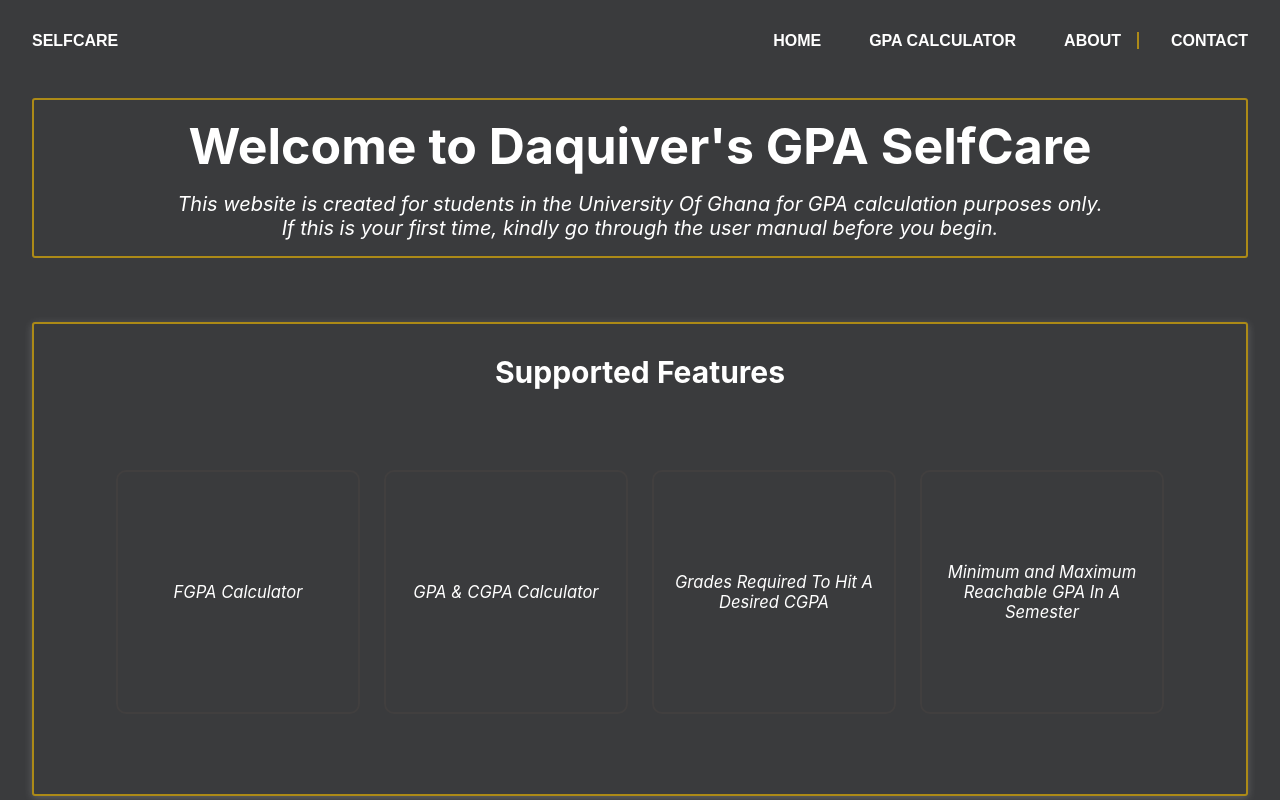
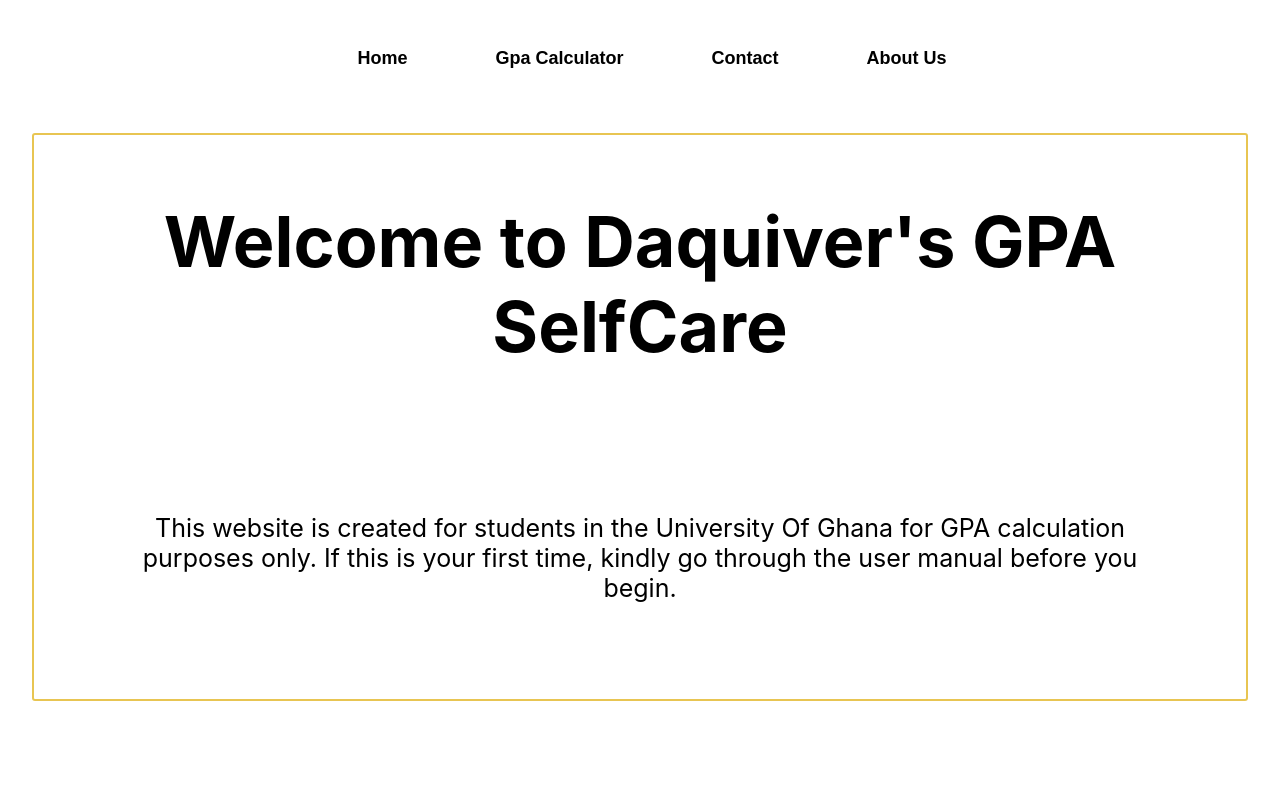
Before and after one commit to Developers-League/gpa-frontend, a React (Create React App) app: page / in a window 1280 px wide. Shown: the top 800 px of the page. Built offline with nearby package versions, Linux system fonts and the light colour scheme.

Commit message:
Feature updates and bug fixes

```diff
--- a/src/App.css
+++ b/src/App.css
@@ -1,15 +1,18 @@
 * {
-  background-color: #3a3b3d;
-  color: white;
+  margin: 0;
 
   /* background-color: whitesmoke;
   color: black; */
 }
 
 .app {
-   /* margin:10px 10rem 10px 10rem; */
    display: flex;
    flex-direction: column;
-   /* justify-content: center;
-   align-items: center; */
+   justify-content: center;
+   align-items: center;
 }
+
+.home {
+  height: 50rem;
+  margin: 0;
+}
--- a/src/components/features/Features.js
+++ b/src/components/features/Features.js
@@ -37,6 +37,10 @@
       <div className='support-frame' onClick={ () => handleClick('HLgpaForm')}>
         <h5>Minimum and Maximum Reachable GPA In A Semester</h5>
       </div>
+
+      <div className='support-frame'>
+        <h5>Convert Grade Weight</h5>
+      </div>
     </div>
 
     <div className='forms-container'>
--- a/src/components/forms/FgpaForm.js
+++ b/src/components/forms/FgpaForm.js
@@ -10,8 +10,15 @@
   const [cgpa4, setCgpa4] = useState("");
   const [result, setResult] = useState(null);
 
+
   const handleChange = (event) => {
     const { name, value } = event.target;
+
+    // Validate if the input is a positive number
+    if (value !== '' && (!/^\d*\.?\d+$/.test(value) || Number(value) < 0)) {
+      window.alert('Invalid input. Please enter a positive number.');
+      return;
+    }
 
     // Verify if values are lesser than 4.0 and set value to 4.0 if the inputed value is greater than 4.0
     switch (name) {
@@ -62,6 +69,10 @@
     setResult(null);
   };
 
+  const handleCloseResults = () => {
+    setResult(null);
+  }
+
   return (
     <div className='form-result'>
       <form>
@@ -87,6 +98,7 @@
           <p>Level 300 CGPA: {result.cgpa3}</p>
           <p>Level 400 CGPA: {result.cgpa4}</p>
           <p>Final GPA: {result.fgpa} ({result.classification})</p>
+          <button type='button' onClick={handleCloseResults}>Close</button>
         </div>
       )}
     </div>
--- a/src/components/forms/Form.css
+++ b/src/components/forms/Form.css
@@ -18,16 +18,15 @@
     border-radius: 5px;
     width: 20rem;
     text-align: center;
-    position: absolute;
-    translate:  50% -50%;
 }
 
-.result > p {
-    margin-top: 2rem ;
-    border-radius: 5px;
-    width: 20rem;
-    text-align: justify;
-}
+.result button {
+    background: rgba(206, 43, 43, 0.774);
+    border: none;
+    cursor: pointer;
+    font-size: 14px;
+    font-weight: bold;
+  }
 
 form{
     display: flex;
--- a/src/components/forms/GcgpaForm.js
+++ b/src/components/forms/GcgpaForm.js
@@ -10,7 +10,7 @@
   const [result, setResult] = useState(null);
 
   const gradesRegex = /^[A-Z+, ]*$/; // Grades input format
-  const creditsRegex = /^[\d, ]*$/;  // Grades input format
+  const creditsRegex = /^[\d, ]*$/;  // Credit input format
 
   const handleChange = (event) => {
     const { name, value } = event.target;
@@ -35,7 +35,7 @@
       // To validate the format and pattern of input
       if (!gradesRegex.test(grades) || !creditsRegex.test(credits)) {
         // Validation failed, handle the error
-        window.alert('Invalid input');
+        window.alert('Invalid input.');
         return;
       }
 
@@ -63,6 +63,10 @@
     setResult(null)
   };
 
+  const handleCloseResults = () => {
+    setResult(null);
+  }
+
   return (
     <div className='form-result'>
       <form>
@@ -82,6 +86,7 @@
         <div className='result'>
           <h3>Result</h3>
           <p>{result.feedback}</p>
+          <button type='button' onClick={handleCloseResults}>Close</button>
         </div>
       )}
     </div>
--- a/src/components/forms/HLgpaForm.js
+++ b/src/components/forms/HLgpaForm.js
@@ -9,8 +9,16 @@
   const [newChours, setNewChours] = useState("");
   const [result, setResult] = useState(null);
 
+  const inputRegex = /^[\d, ]*$/;  // Credit input format
+
   const handleChange = async (event) => {
     const { name, value } = event.target;
+
+    // Validate if the input is a positive number
+    if (value !== '' && (!/^\d*\.?\d+$/.test(value) || Number(value) < 0)) {
+      window.alert('Invalid input. Please enter a positive number.');
+      return;
+    }
 
     switch (name) {
       case 'oldCgpa':
@@ -32,6 +40,13 @@
     console.log(oldCgpa, oldChours, newChours);
 
     try {
+      // To validate the format and pattern of input
+      if (!inputRegex.test(oldCgpa, oldChours, newChours)) {
+        // Validation failed, handle the error
+        window.alert('Inputs cannot be negative.');
+        return;
+      }
+
       const response = await axios.post(url, {
         oldCgpa: parseFloat(oldCgpa),
         oldChours: parseFloat(oldChours),
@@ -55,6 +70,10 @@
     setResult(null);
   };
 
+  const handleCloseResults = () => {
+    setResult(null);
+  }
+
   return (
     <div className='form-result'>
       <form>
@@ -77,6 +96,7 @@
           <p>With a current CGPA of {result.oldCgpa}</p>
           <p>Minimum Attainable CGPA for this semester : {result.minCgpa} ({result.classificationMinCgpa})</p>
           <p>Maximum Attainable CGPA for this semester : {result.maxCgpa} ({result.classificationMaxCgpa})</p>
+          <button type='button' onClick={handleCloseResults}>Close</button>
         </div>
       )}
     </div>
--- a/src/components/forms/RgpaForm.js
+++ b/src/components/forms/RgpaForm.js
@@ -12,8 +12,15 @@
   const [courseNum, setCourseNum] = useState("");
   const [result, setResult] = useState(null);
 
+  const inputRegex = /^[\d, ]*$/;  // input format
+
   const handleChange = (event) => {
     const { name, value } = event.target;
+    // Validate if the input is a positive number
+    if (value !== '' && (!/^\d*\.?\d+$/.test(value) || Number(value) < 0)) {
+      window.alert('Invalid input. Please enter a positive number.');
+      return;
+    }
 
     // Verify if values are lesser than 4.0 and set value to 4.0 if the inputed value is greater than 4.0
     switch (name) {
@@ -42,6 +49,13 @@
     console.log(oldCgpa, oldChours, newCgpa, newChours, courseNum);
 
     try {
+       // To validate the format and pattern of input
+       if (!inputRegex.test(oldCgpa, oldChours, newCgpa, newChours, courseNum)) {
+        // Validation failed, handle the error
+        window.alert('Inputs cannot be negative.');
+        return;
+      }
+
       const response = await axios.post(url, {
         oldCgpa: parseFloat(oldCgpa),
         oldChours: parseFloat(oldChours),
@@ -69,6 +83,10 @@
     setResult(null);
   };
 
+  const handleCloseResults = () => {
+    setResult(null);
+  }
+
   return (
     <div className='form-result'>
       <form>
@@ -92,6 +110,7 @@
         <div className='result'>
           <h3>Result</h3>
           <p>{result.feedback}</p>
+          <button type='button' onClick={handleCloseResults}>Close</button>
         </div>
       )}
     </div>
--- a/src/components/homepage/Homepage.css
+++ b/src/components/homepage/Homepage.css
@@ -1,6 +1,8 @@
 
 #welcome-section {
     display: flex;
+    gap: 3rem;
+    flex-direction: column;
     justify-content: center;
     margin: 1rem 2rem;
     border: 2px #413f3f solid;
@@ -10,19 +12,19 @@
 
 }
 
-#welcome-message h1 {
+.welcome-message h1 {
     /* font-family: "Poppins"; */
-    font-size: 50px;
+    font-size: 70px;
     font-weight: bolder;
+    margin-top: 4rem;
+    text-align: center;
+}
+
+.description-message p {
+    /* font-family: "Poppins"; */
+    padding: 5rem;
+    font-size: 25px;
+    font-weight: 300px;
     margin: 1rem;
     text-align: center;
 }
-
-#welcome-message p {
-    /* font-family: "Poppins"; */
-    font-size: 20px;
-    font-weight: 100px;
-    margin: 1rem;
-    text-align: center;
-    font-style: italic;
-}
--- a/src/components/homepage/Homepage.js
+++ b/src/components/homepage/Homepage.js
@@ -4,12 +4,15 @@
 function Homepage() {
   return (
     <section id="welcome-section">
-        <div id="welcome-message">
-            <h1>Welcome to Daquiver's GPA SelfCare</h1>
-            <p>
-                This website is created for students in the University Of Ghana for GPA calculation purposes only.<br/>
-                If this is your first time, kindly go through the user manual before you begin.<br/>
-            </p>
+        <div className="welcome-message">
+          <h1>Welcome to Daquiver's GPA SelfCare</h1>
+        </div>
+
+        <div className='description-message' >
+          <p>
+            This website is created for students in the University Of Ghana for GPA calculation purposes only.
+            If this is your first time, kindly go through the user manual before you begin.
+          </p>
         </div>
     </section>
   );
--- a/src/components/navigation/Navbar.css
+++ b/src/components/navigation/Navbar.css
@@ -2,40 +2,31 @@
     display: flex;
     align-items: center;
     justify-content: center;
-    justify-content: space-between;
+    justify-content: space-around;
+    margin-top: 2rem;
+    margin-bottom: 2rem;
     /* margin: 1rem 2rem 1rem 2rem;*/
-}
-
-.logo {
-    display: flex;
-    font-family:'Poppins', sans-serif;
-    font-weight: bolder;
-    font-size: 16px;
-    padding: 1rem;
-    margin-left: 1rem;
-    align-items: center;
-    justify-content: center;
-
 }
 
 .menu ul {
     display: flex;
+    gap: 2.5rem;
     align-items: center;
     justify-content: right;
 
 }
 .menu ul > li {
     padding: 1rem;
-    font-family: 'Poppins', sans-serif;
-    font-weight: bolder;
-    font-size: 16px;
+    font-family: /*'Poppins'*/ sans-serif;
+    font-size: 18px;
+    font-weight: bold;
     text-decoration: none;
     list-style: none;
 }
 .menu ul li a {
     text-decoration: none;
     /* color: black; */
-    color: white;
+    /* color: white; */
     padding-right: 1rem;
 }
 
--- a/src/components/navigation/Navbar.js
+++ b/src/components/navigation/Navbar.js
@@ -4,15 +4,12 @@
 function Navbar() {
   return (
     <header>
-      <div className='logo'>
-        SELFCARE
-      </div>
       <nav className='menu'>
         <ul>
-          <li><a href="#">HOME</a></li>
-          <li><a href="projectsSection">GPA CALCULATOR</a></li>
-          <li><a href="#" style={{borderRight: 'solid 2px rgba(223, 173, 8, 0.699)'}}>ABOUT</a></li>
-          <li><a href="#">CONTACT</a></li>
+          <li><a>Home</a></li>
+          <li><a>Gpa Calculator</a></li>
+          <li><a>Contact</a></li>
+          <li><a>About Us</a></li>
           </ul>
       </nav>
     </header>
```
